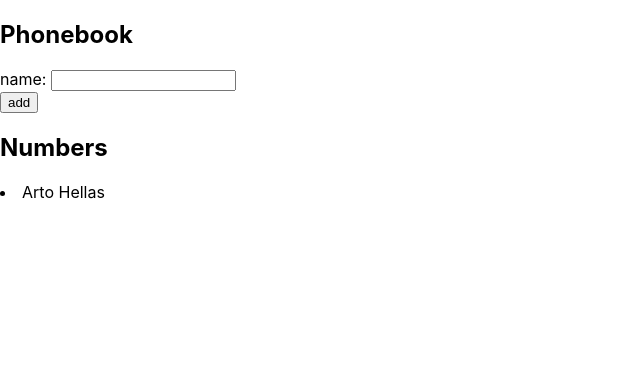
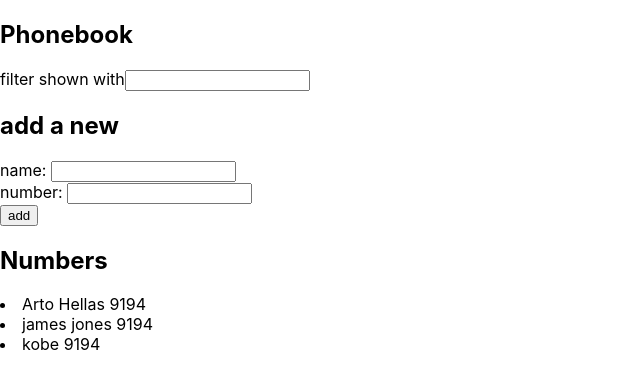
Before and after one commit to Shaky-Sahil/FSO22, a React (Create React App) app in the folder part2/phonebook/: page / in a window 1280 px wide. Shown: the top 388 px of the page, without its empty margins (0-640 px from the left). Built offline with nearby package versions, Linux system fonts and the light colour scheme.

Commit message:
ex 2.9 done

```diff
--- a/part2/phonebook/src/App.js
+++ b/part2/phonebook/src/App.js
@@ -2,41 +2,62 @@ import { useState } from 'react'
 
 const App = () => {
   const [persons, setPersons] = useState([
-    { name: 'Arto Hellas' }
+    { name: 'Arto Hellas', phone: '9194' },
+    { name: 'james jones', phone: '9194' },
+    { name: 'kobe', phone: '9194' }
   ])
   const [newName, setNewName] = useState('')
+  const [newPhone, setNewPhone] = useState('')
+  const [showAll, setShowAll] = useState(true)
+  const [filter, setFilter] = useState('')
+  const personsToShow = showAll? persons : persons.filter(p => p.name.toLowerCase().includes(filter))
 
   const updateName = (e) => {
     setNewName(e.target.value)
   }
 
-  const addName = (e) => {
+  const addPerson = (e) => {
     e.preventDefault()
-    const newPerson = {name:newName}
+    const newPerson = {name:newName,phone:newPhone}
     console.log(newPerson)
     checkDuplicate(newName) === true ? alert(`${newName} is a duplicate name`) : setPersons(persons.concat(newPerson))
+    setNewName('')
+    setNewPhone('')
+  }
 
-    setNewName('')
+  const updatePhone = (e) => {
+    setNewPhone(e.target.value)
   }
 
   const checkDuplicate = (newName) => {
     const duplicates = persons.filter(p=>p.name === newName)
     return duplicates.length===0? false : true
   }
+  const createFilter = (e) => {
+    setShowAll(false)
+    setFilter(e.target.value.toLowerCase())
+
+  }
+
 
   return (
     <div>
       <h2>Phonebook</h2>
+      <div>
+        filter shown with<input onChange={createFilter}/>
+      </div>
+      <h2>add a new</h2>
       <form>
         <div>
-          name: <input value={newName} onChange={updateName} />
+          name: <input value={newName} onChange={updateName} /><br/>
+          number: <input value={newPhone} onChange={updatePhone}/>
         </div>
         <div>
-          <button type="submit" onClick={addName}>add</button>
+          <button type="submit" onClick={addPerson}>add</button>
         </div>
       </form>
       <h2>Numbers</h2>
-      {persons.map((p)=><li key={p.name}>{p.name}</li>)}
+      {personsToShow.map((p)=><li key={p.name}>{p.name} {p.phone}</li>) }
     </div>
   )
 }
```
